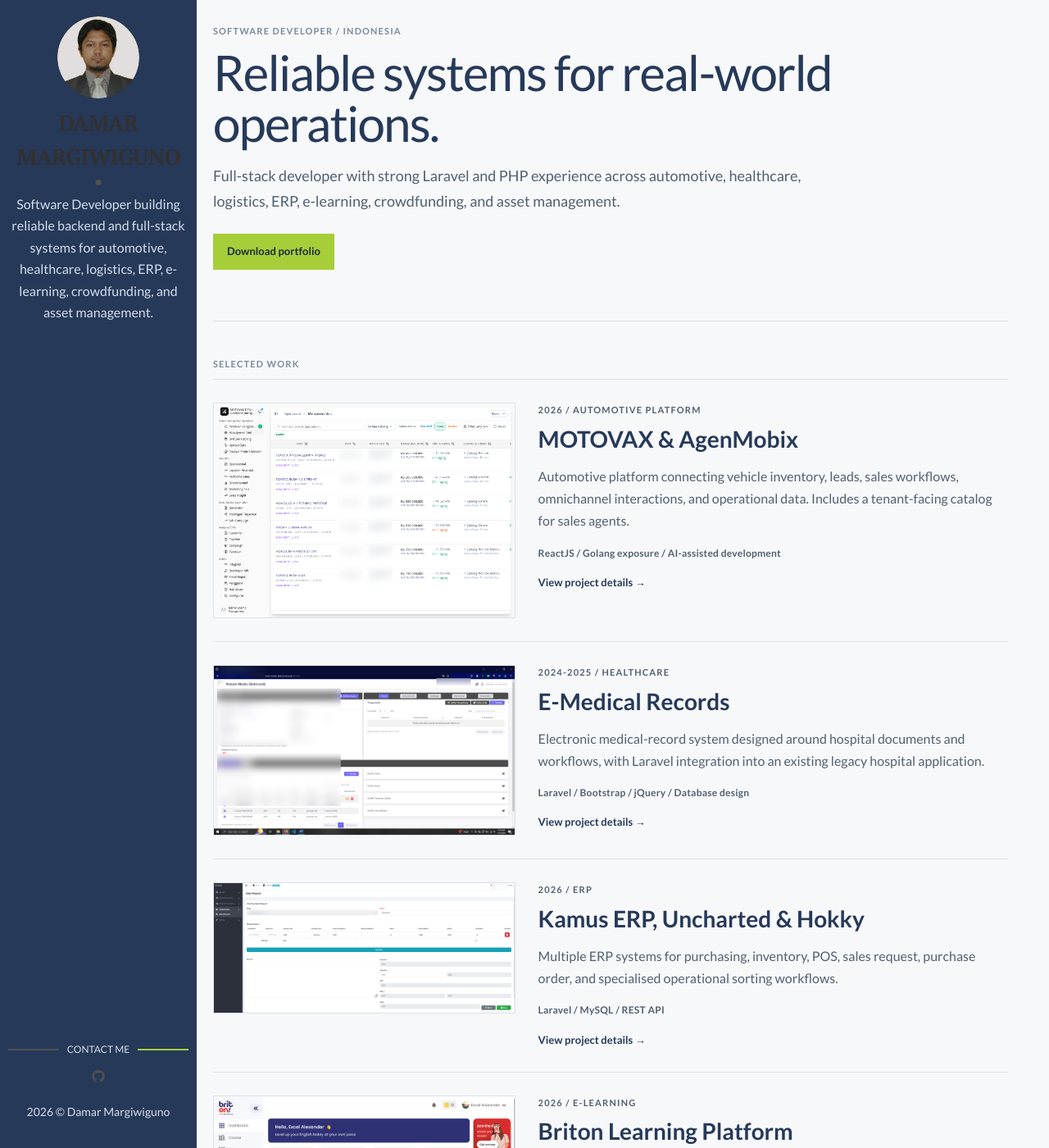
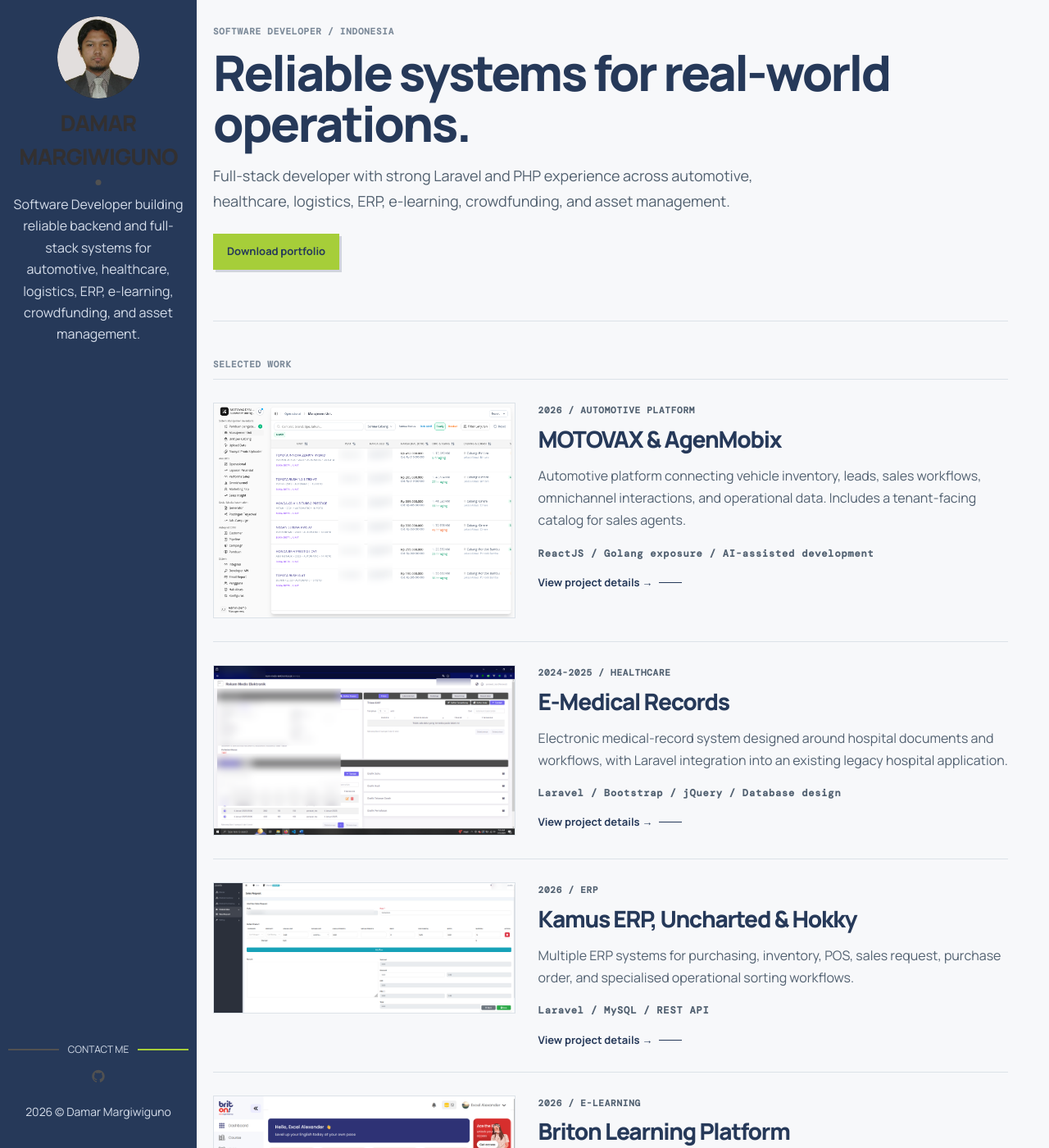
Before and after one commit to seadramon/seadramon.github.io, a Jekyll site: the page built from index.html, in a window 1280 px wide and 1400 px high. Shown: the whole window at 82% size. Built offline with Jekyll 4.4.1, drawn with Linux system fonts in a browser that asks for light colours.

Commit message:
Refine portfolio typography and links

```diff
--- a/_includes/head.html
+++ b/_includes/head.html
@@ -80,10 +80,11 @@
 	<!-- iOS Safari -->
 	<meta name="apple-mobile-web-app-status-bar-style" content="#263959">
 	<!-- Google Fonts -->
-	<link href="https://fonts.googleapis.com/css?family=PT+Serif:400,700|Lato:300,400,700&display=swap" rel="stylesheet">
+	<link href="https://fonts.googleapis.com/css2?family=DM+Mono:wght@400;500&family=Manrope:wght@400;500;600;700;800&display=swap" rel="stylesheet">
 	<!-- Font Awesome -->
 	<link rel="stylesheet" href="{{ "/assets/fonts/font-awesome/css/font-awesome.min.css" | prepend: site.baseurl }}">
 	<!-- Styles -->
 	<link rel="stylesheet" href="{{ "/assets/css/main.css" | prepend: site.baseurl }}">
 	<link rel="stylesheet" href="{{ "/assets/css/portfolio.css" | prepend: site.baseurl }}">
+	<link rel="stylesheet" href="{{ "/assets/css/typography.css" | prepend: site.baseurl }}">
 </head>
--- /dev/null
+++ b/assets/css/typography.css
@@ -0,0 +1,19 @@
+/* Portfolio typography and link treatment layered on top of Flexible-Jekyll. */
+:root { --display: "Manrope", sans-serif; --mono: "DM Mono", monospace; --link: #587b00; --link-dark: #263959; }
+body, button, input, textarea { font-family: var(--display); }
+.sidebar .about .author-name { font-family: var(--display); font-weight: 800; }
+.sidebar .about p, .sidebar .copyright p { font-family: var(--display); }
+.content-box h1, .content-box h2, .content-box h3 { font-family: var(--display); font-weight: 800; letter-spacing: -.045em; }
+.content-box p, .content-box li, .content-box dd { font-family: var(--display); }
+.content-box .kicker, .content-box .section-label, .content-box .project-meta, .content-box .stack { font-family: var(--mono); letter-spacing: .07em; }
+.content-box a { color: var(--link-dark); text-decoration-thickness: 1px; text-underline-offset: 4px; transition: color .2s ease, background-size .2s ease; }
+.content-box a:hover { color: var(--link); }
+.portfolio-button { font-family: var(--display); box-shadow: 3px 3px 0 rgba(38,57,89,.18); transition: transform .2s ease, box-shadow .2s ease, background-color .2s ease; }
+.portfolio-button:hover { color: #1d2b38; background-color: #b8e34a; box-shadow: 1px 1px 0 rgba(38,57,89,.18); transform: translate(2px, 2px); }
+.project-list-item h2 a { text-decoration: none; background-image: linear-gradient(var(--link), var(--link)); background-position: 0 100%; background-repeat: no-repeat; background-size: 0 2px; }
+.project-list-item h2 a:hover { background-size: 100% 2px; }
+.read-project, .back-link { display: inline-block; text-decoration: none !important; }
+.read-project::after { content: ""; display: inline-block; width: 28px; height: 1px; margin: 0 0 4px 8px; background: currentColor; transition: width .2s ease; }
+.read-project:hover::after { width: 40px; }
+.project-detail > p a:not(.back-link) { text-decoration-color: #a6ce39; text-decoration-thickness: 2px; }
+@media only screen and (max-width: 768px) { .content-box h1 { letter-spacing: -.06em; } .lead { font-size: 16px; } }
```
